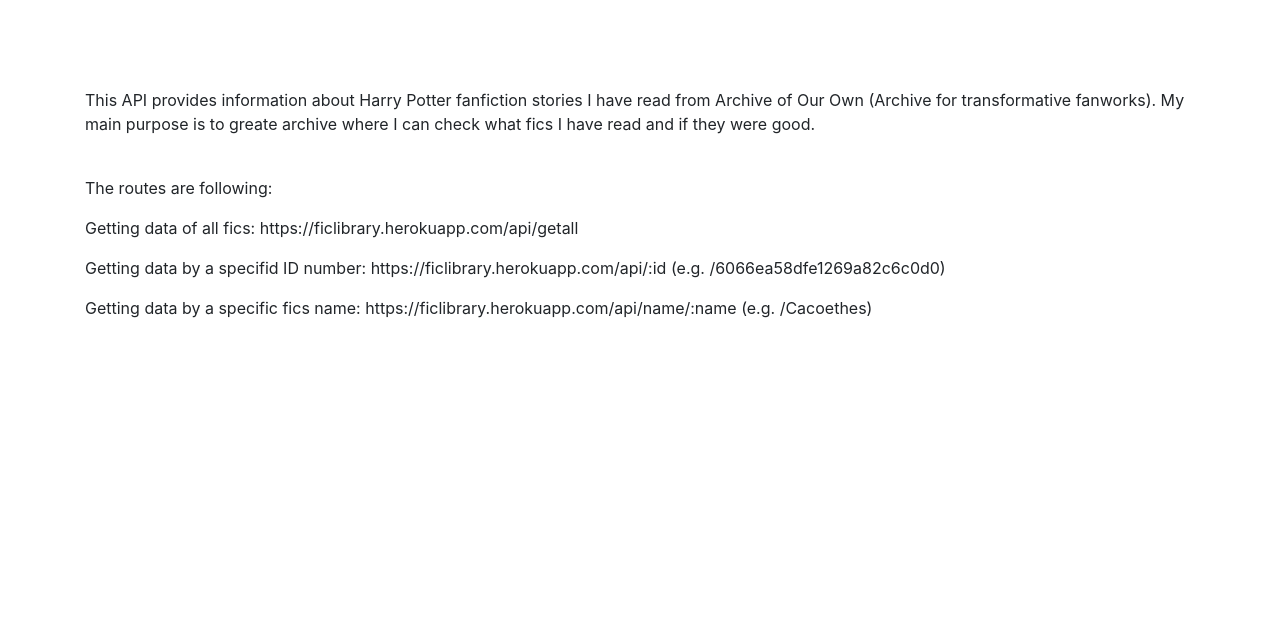
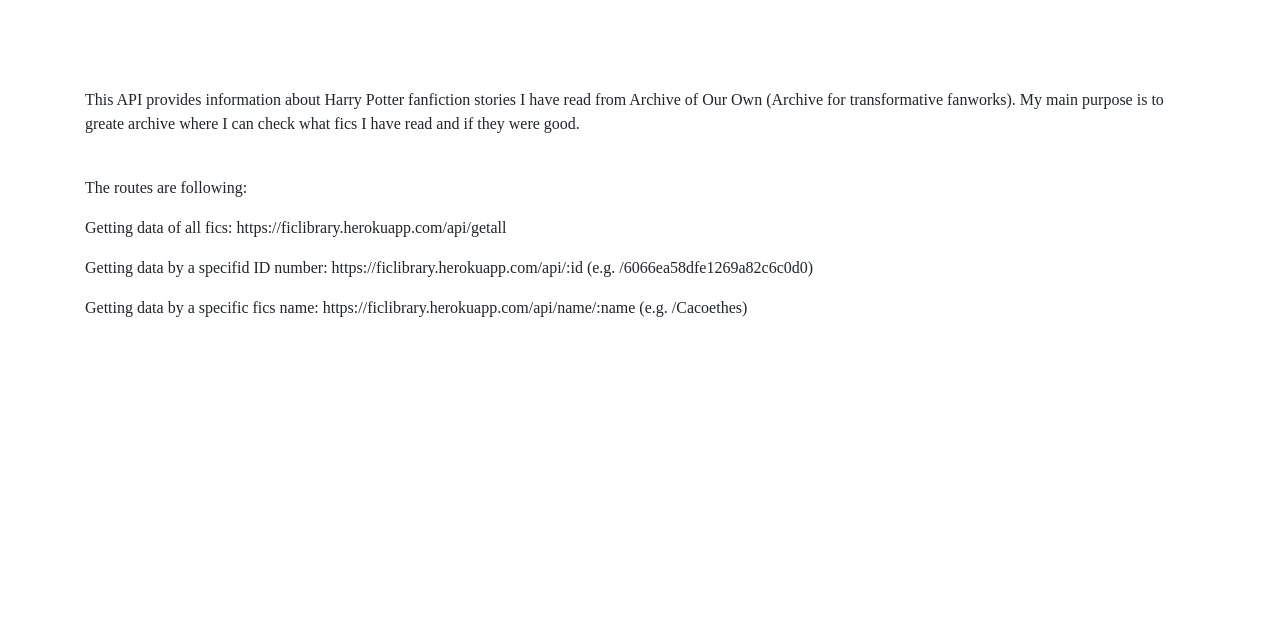
Before and after one commit to Karmalius/RestAPI, a website: page public/index.html in a window 1280 px wide. Shown: the part 163-800 px from the top of the page. Drawn offline with nearby package versions, Linux system fonts and the light colour scheme; a web font is replaced by a local one.

Commit message:
Lisätty fontti

```diff
--- a/public/index.html
+++ b/public/index.html
@@ -18,6 +18,14 @@
     text-align: center;
     background-color: white;
   }
+  @font-face {
+   font-family: myFirstFont;
+   src: url(sansation_light.woff);
+}
+
+* {
+   font-family: myFirstFont;
+}
 </style>
   </head>
   <body class="container"></body>
```
